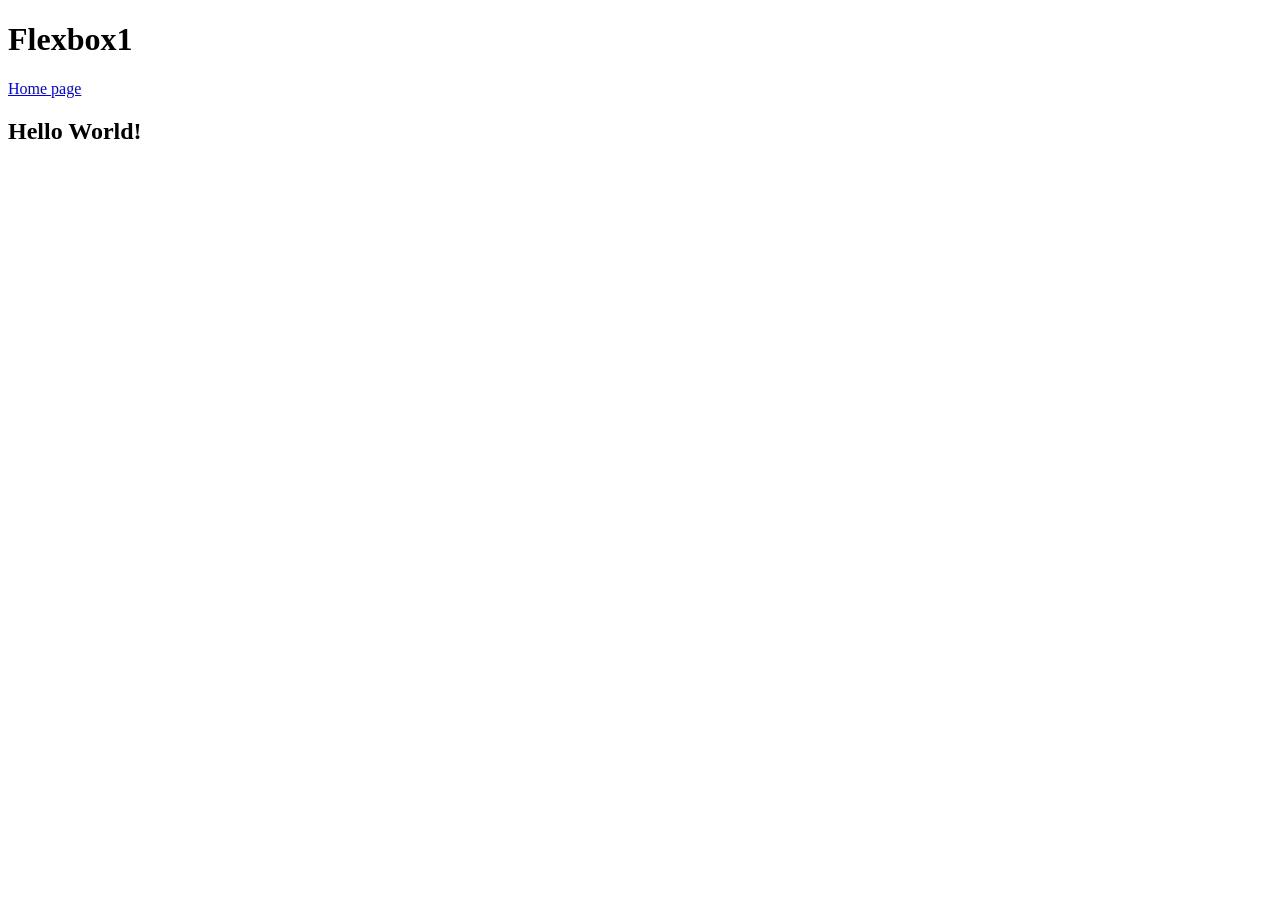
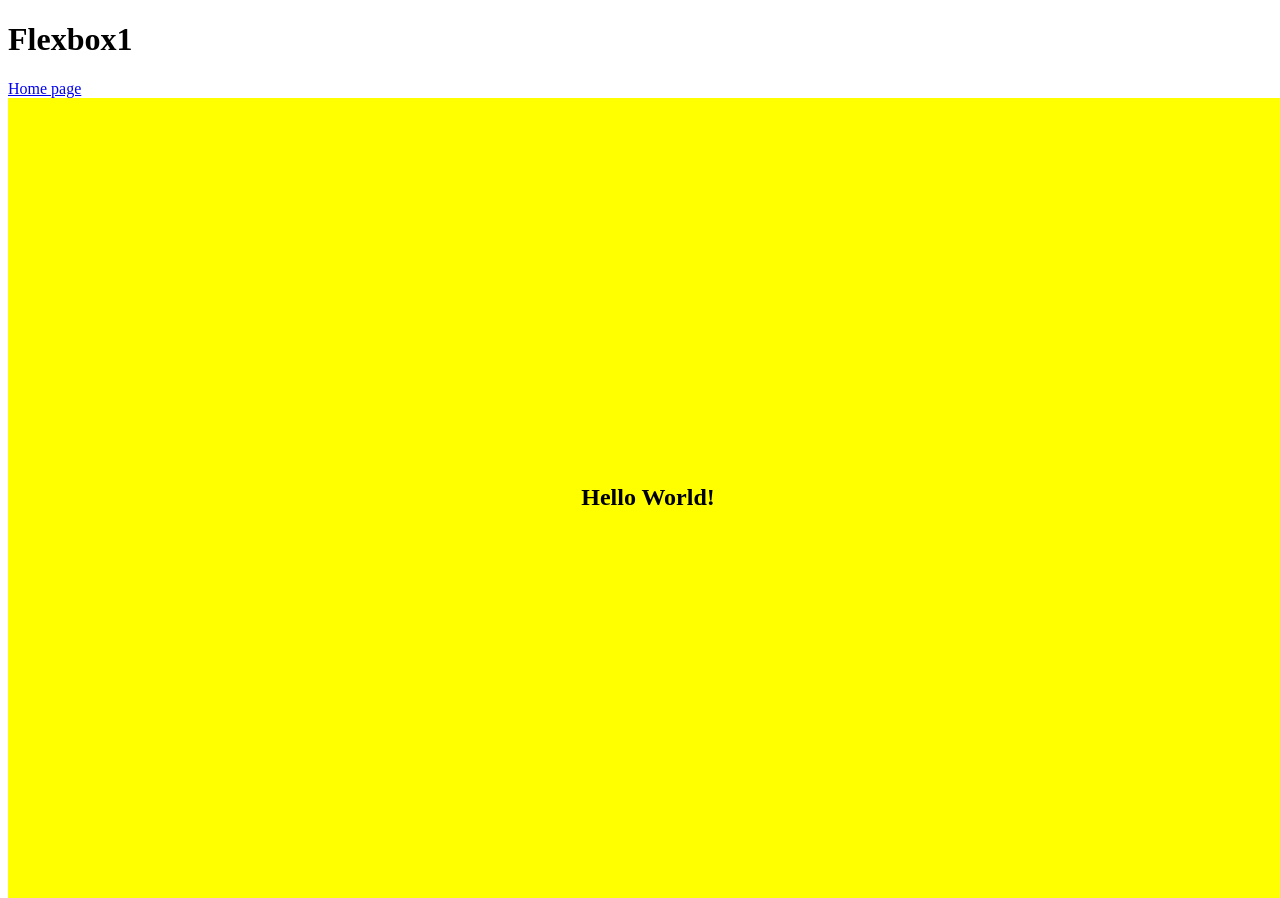
Before and after one commit to H0LL0W5/flexbox_labs_2, a plain HTML site: page html/flexbox1.html in a window 1280 px wide. Before the commit the page ends 800 px from the top, so only its background shows below. Drawn offline with Linux system fonts and the light colour scheme; the site is published under a folder, as on GitHub Pages, so addresses that start at the root find nothing.

Commit message:
fixed path to style sheets

```diff
--- a/html/flexbox1.html
+++ b/html/flexbox1.html
@@ -1,7 +1,7 @@
 <!DOCTYPE html>
 <html lang="en">
 <head>
-    <link rel="stylesheet" href="/css/style1.css">
+    <link rel="stylesheet" href="../css/style1.css">
     <meta charset="UTF-8">
     <meta name="viewport" content="width=device-width, initial-scale=1.0">
     <title>Document</title>
```
Also changed, not shown: index.html (+1 -1 lines).
